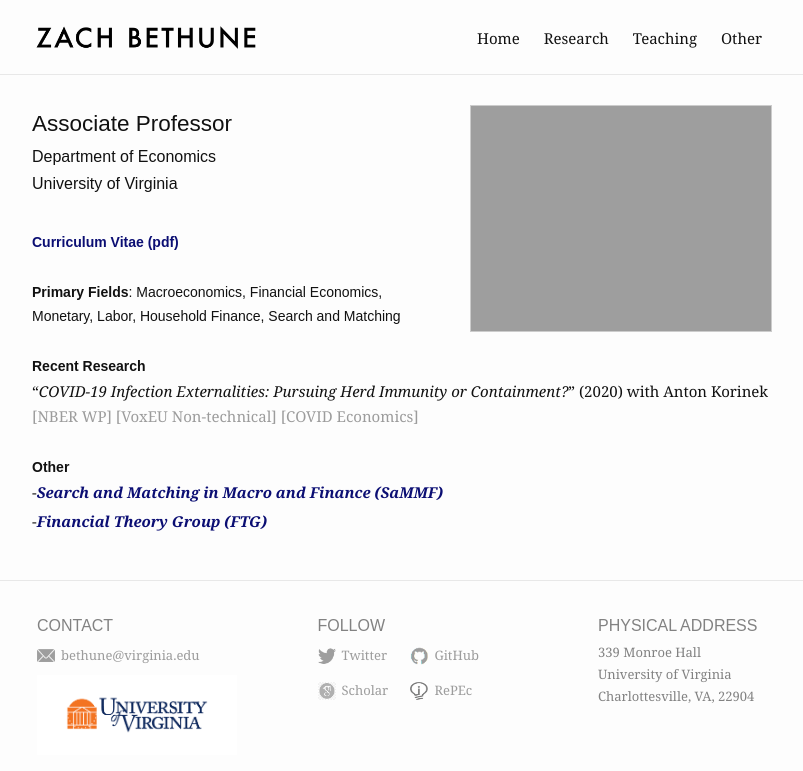
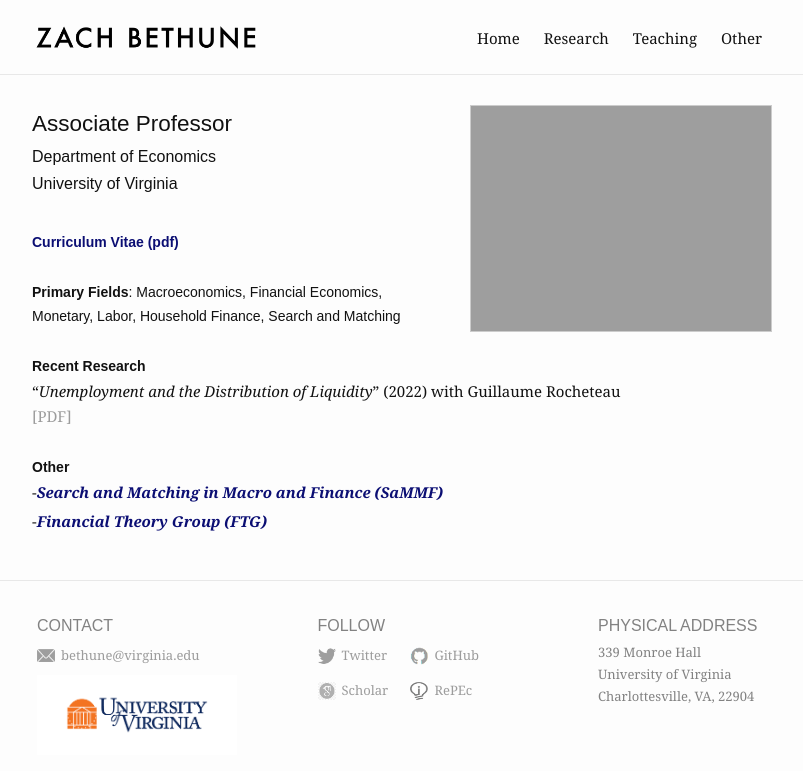
Before and after one commit to zbethune/zbethune.github.io, a Jekyll site: the page built from index.md, in a window 1280 px wide. Shown: the top 771 px of the page, without its empty margins (238-1041 px from the left). Built offline with Jekyll 4.4.1, drawn with Linux system fonts in a browser that asks for light colours; comment, search, counter and statistics services are not loaded; our own code applies the rules of GitHub Pages for plain Markdown files.

Commit message:
update 1/13

```diff
--- a/index.md
+++ b/index.md
@@ -29,12 +29,9 @@ profile_picture:
 ##### **Recent Research**
 <p style="margin-bottom:-.40cm;"></p>
 
-"*COVID-19 Infection Externalities: Pursuing Herd Immunity or Containment?*" (2020) with Anton Korinek
+"*Unemployment and the Distribution of Liquidity*" (2022) with Guillaume Rocheteau
 <p style="margin-bottom:-.40cm;"></p>
-<a href="https://www.nber.org/papers/w27009" target="_blank" rel="noopener noreferrer">[NBER WP]</a>
-<a href="https://voxeu.org/article/covid-19-infection-externalities-herd-immunity-versus-containment-strategies" target="_blank" rel="noopener noreferrer">[VoxEU Non-technical]</a>
-<a href="https://cepr.org/sites/default/files/news/CovidEconomics11.pdf" target="_blank" rel="noopener noreferrer">[COVID Economics]</a>
-<p style="margin-bottom:0cm;"></p>
+<a href="./assets/pdfs/BR_Jan2022.pdf" target="_blank" rel="noopener noreferrer">[PDF]</a>
 
 <p style="margin-bottom:.70cm;"></p>
 
```
Also changed, not shown: research.md (+4 -2 lines), teaching.md (+1 -1 lines), 5 other files.
